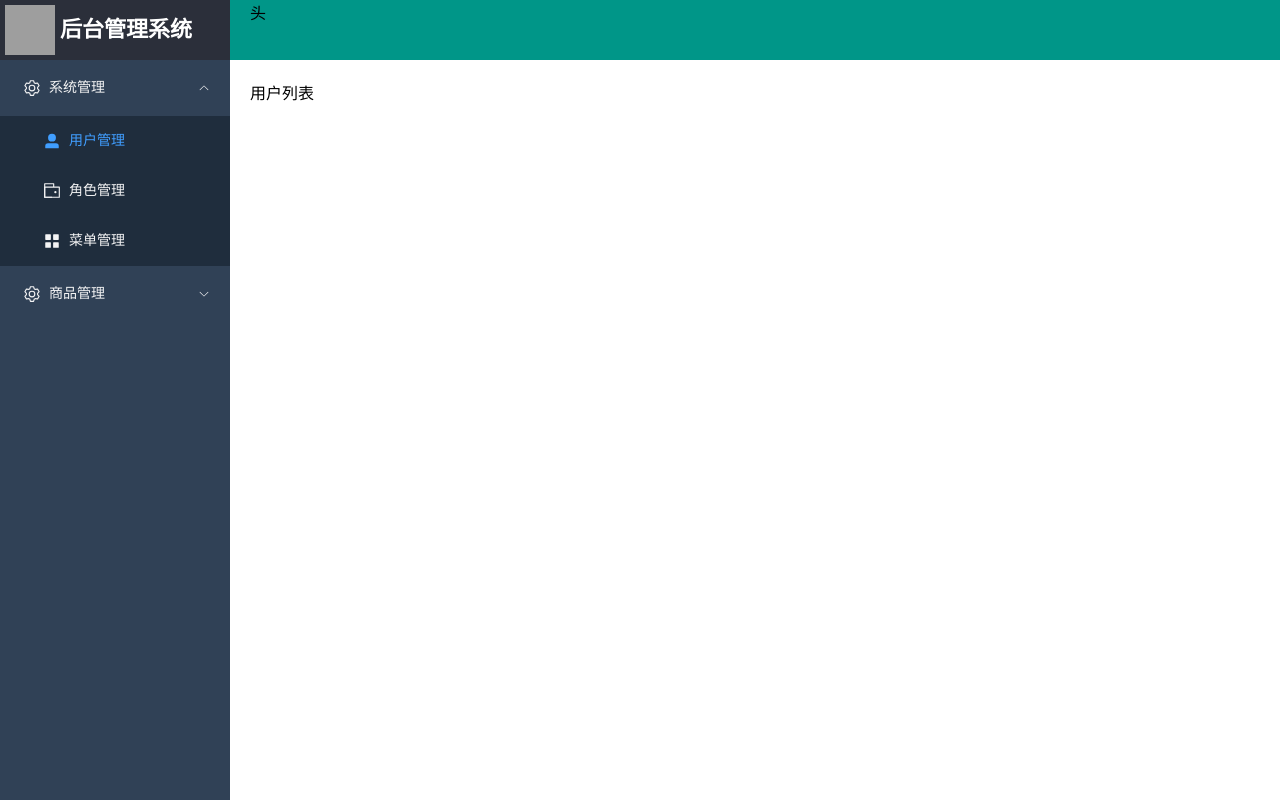
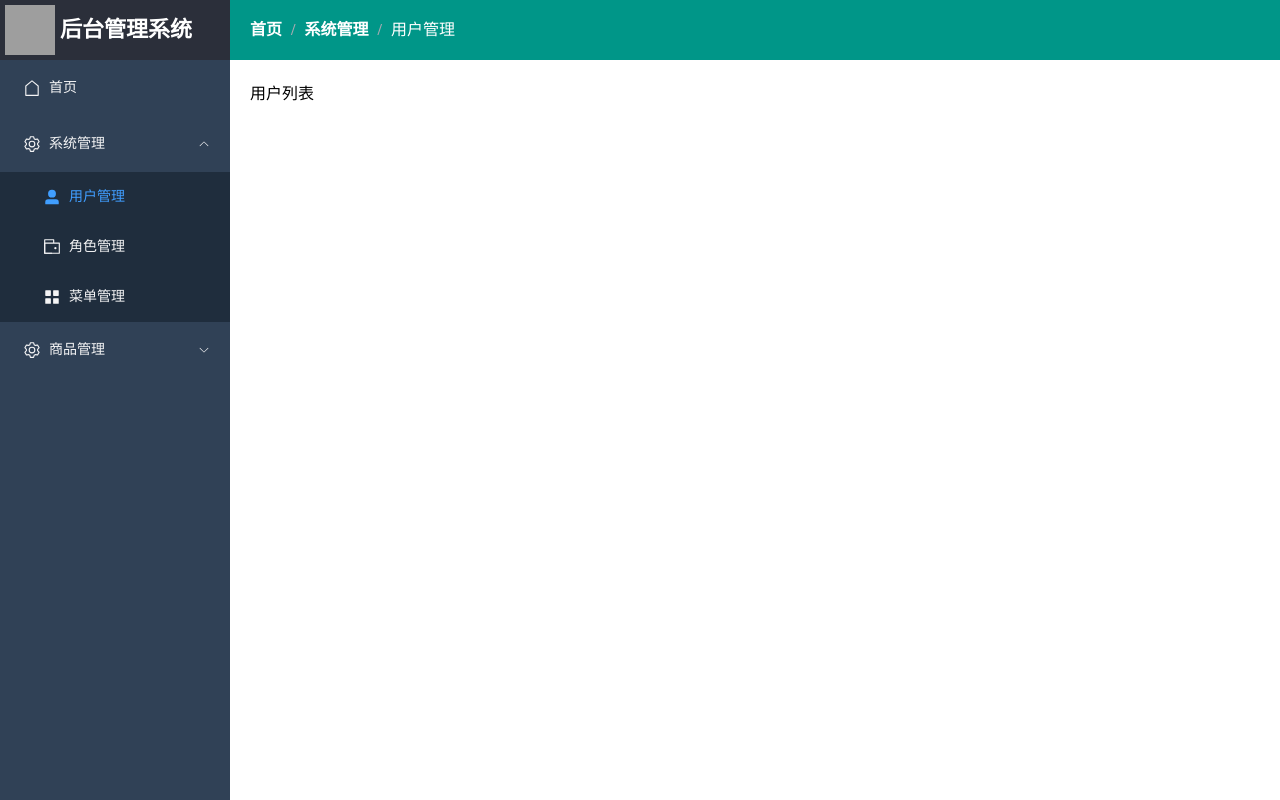
Before and after one commit to Bluesunn/Calligraphy, a Vue app in the folder background-project/: page /userList in a window 1280 px wide. Built offline with nearby package versions, Linux system fonts and the light colour scheme; grey boxes are pictures that could not be loaded.

Commit message:
面包屑导航和首页菜单完成

```diff
--- a/background-project/src/layout/Index.vue
+++ b/background-project/src/layout/Index.vue
@@ -20,7 +20,7 @@
   import MenuBar from '@/layout/menu/MenuBar.vue';
 </script>
 
-<style lang="scss">
+<style scoped lang="scss">
 
   .mycontainer{
       height: 100%;
--- /dev/null
+++ b/background-project/src/layout/header/BreadCrumb.vue
@@ -0,0 +1,50 @@
+<template>
+    <el-breadcrumb separator="/">
+      <el-breadcrumb-item v-for = "item in tabs" :to="{ path: item.path }">
+        {{ item.meta.title}}
+      </el-breadcrumb-item>
+    </el-breadcrumb>
+  </template>
+
+<script setup lang="ts">
+
+    import { ref,Ref,watch} from 'vue';
+    import { RouteLocationMatched,useRoute } from 'vue-router';
+    const route = useRoute();
+    //定义面包屑导航数据
+    const tabs :Ref<RouteLocationMatched[]> = ref([]);
+
+    //获取面包屑数据
+    const getBredcrumb = ()=>{
+        let mached = route.matched.filter((item)=>item.meta && item.meta.title)
+        //获取第一个数据
+        const first = mached[0];
+        //判断是否是首页，不是，自己构造
+        if(first.path !== '/dashboard'){
+            mached = [{path:'/dashboard',meta:{title:'首页'}} as any].concat(mached);
+        }
+        tabs.value = mached;
+    }
+    getBredcrumb();
+// 监听当前路由,第一个是被监听对象
+    watch(
+        ()=>route.path,
+        ()=>getBredcrumb()
+    )
+
+
+
+</script>
+
+<style scoped lang="scss">
+    :deep(.el-breadcrumb__inner) {
+        color: #fff !important;
+}
+    :deep(.el-breadcrumb__inner a) {
+        color: #fff !important;
+    }
+
+    :deep(.el-breadcrumb__item) {
+        font-size: 16px !important;
+    }
+</style>
--- a/background-project/src/layout/header/Header.vue
+++ b/background-project/src/layout/header/Header.vue
@@ -1,13 +1,17 @@
 <template>
-    <div>
-        头
+    <div class="header-container">
+        <BreadCrumb/>
     </div>
 </template>
 
 <script setup lang="ts">
-
+    import BreadCrumb from './BreadCrumb.vue';
 </script>
 
-<style scoped>
-
+<style scoped lang="scss">
+    .header-container{
+    display: flex;
+    align-items: center;
+    height: 100%;
+}
 </style>
--- a/background-project/src/layout/menu/MenuBar.vue
+++ b/background-project/src/layout/menu/MenuBar.vue
@@ -33,6 +33,17 @@
 
     //菜单数据
     let menuList =reactive([
+        {
+            path: "/dashboard",
+            component: () => import('@/views/dashboard/Index.vue'),
+            name: "dashboard",
+            meta: {
+              title: "首页",
+              icon: "House",
+              roles:["sys:dashboard"],
+            }
+        },
+
         {
           path: "/system",
           component: "Layout",
```
